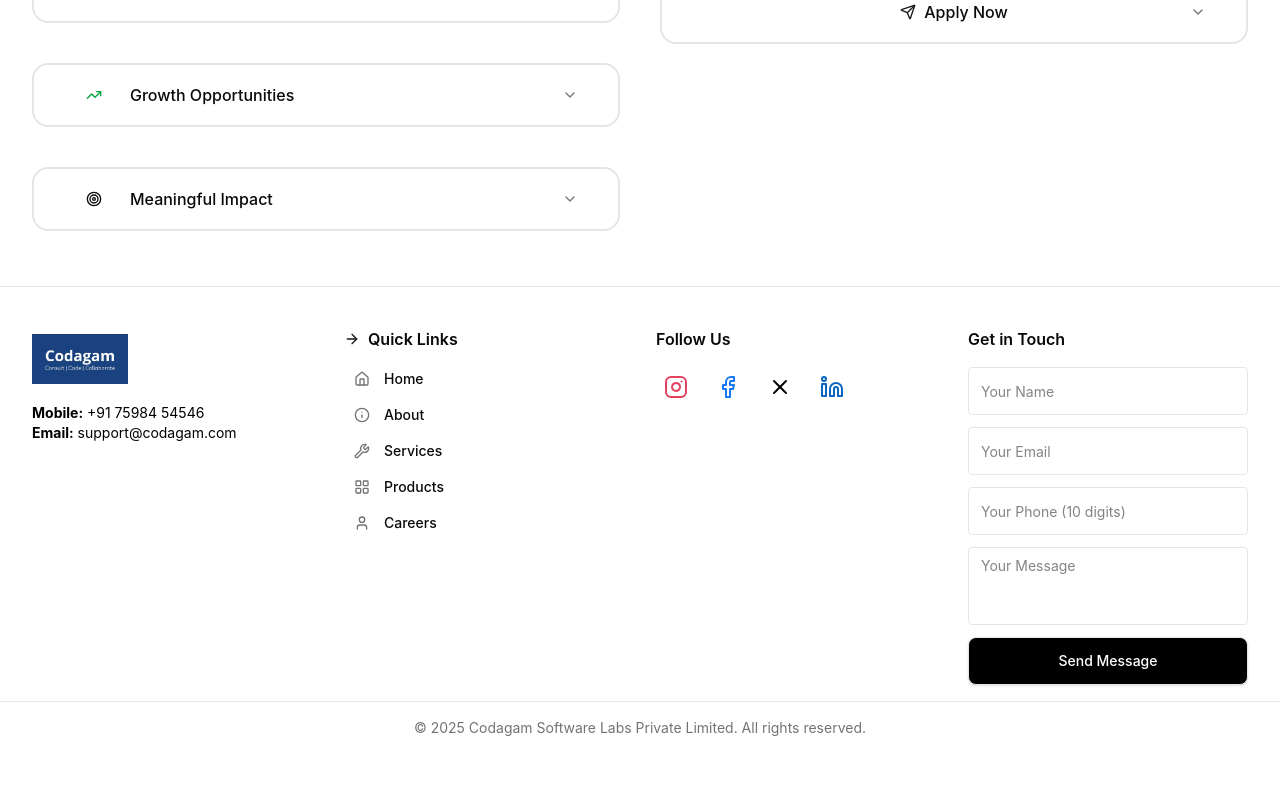
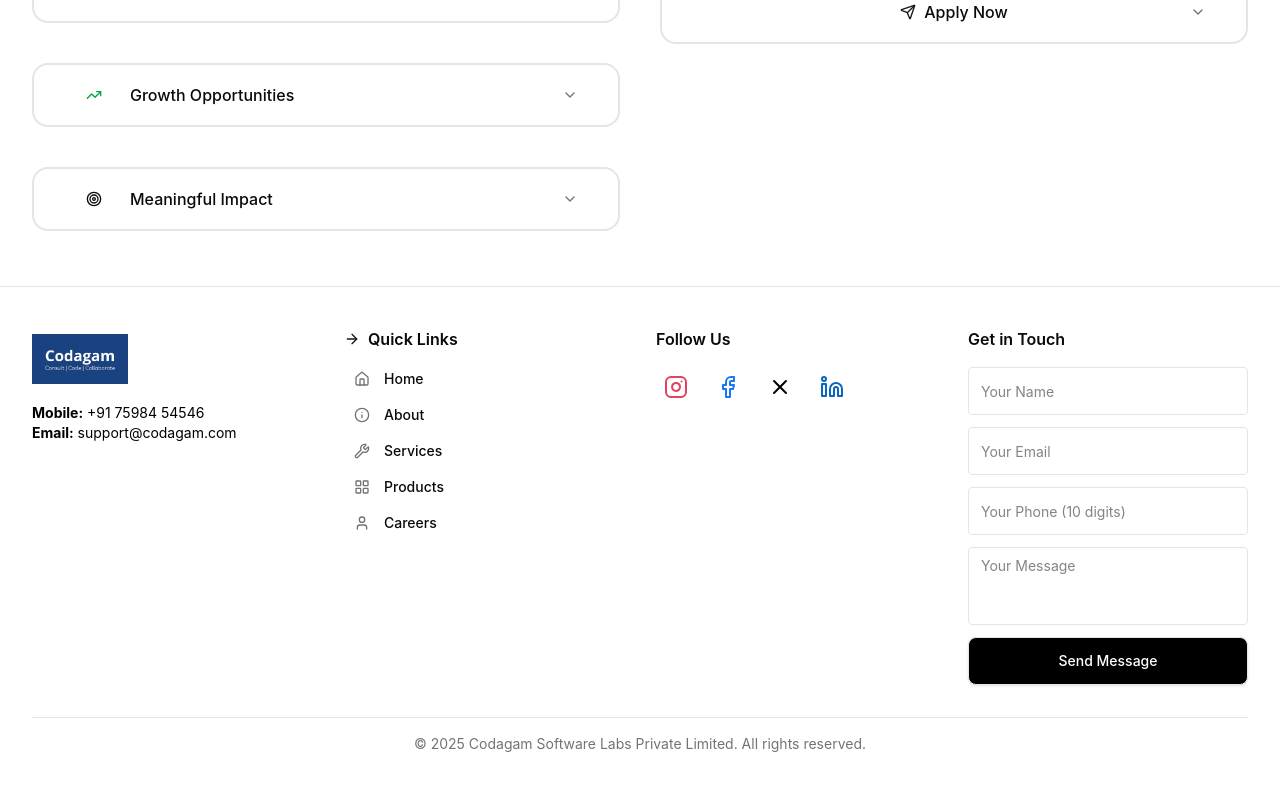
Before and after one commit to pasupathi-codagam/codagam, a Next.js app: page / in a window 1280 px wide. Shown: the part 4914-5704 px from the top of the page. Before the commit the page ends 5676 px from the top, so only its background shows below. Built offline with nearby package versions, Linux system fonts and the light colour scheme.

Commit message:
border fix

```diff
--- a/components/nav/Footer.tsx
+++ b/components/nav/Footer.tsx
@@ -169,13 +169,15 @@ export function Footer() {
         delayMs={120}
         durationMs={700}
         className="w-full">
-        <div className="border-t border-border pt-4 pb-4">
+        <div className="pt-4 pb-4">
           <div className="container mx-auto px-4 sm:px-6 lg:px-8">
-            <div className="flex justify-center items-center text-xs sm:text-sm text-muted-foreground gap-2">
-              <p>
-                &copy; 2025 Codagam Software Labs Private Limited. All rights
-                reserved.
-              </p>
+            <div className="border-t border-border pt-4 pb-4">
+              <div className="flex justify-center items-center text-xs sm:text-sm text-muted-foreground gap-2">
+                <p>
+                  &copy; 2025 Codagam Software Labs Private Limited. All rights
+                  reserved.
+                </p>
+              </div>
             </div>
           </div>
         </div>
```
